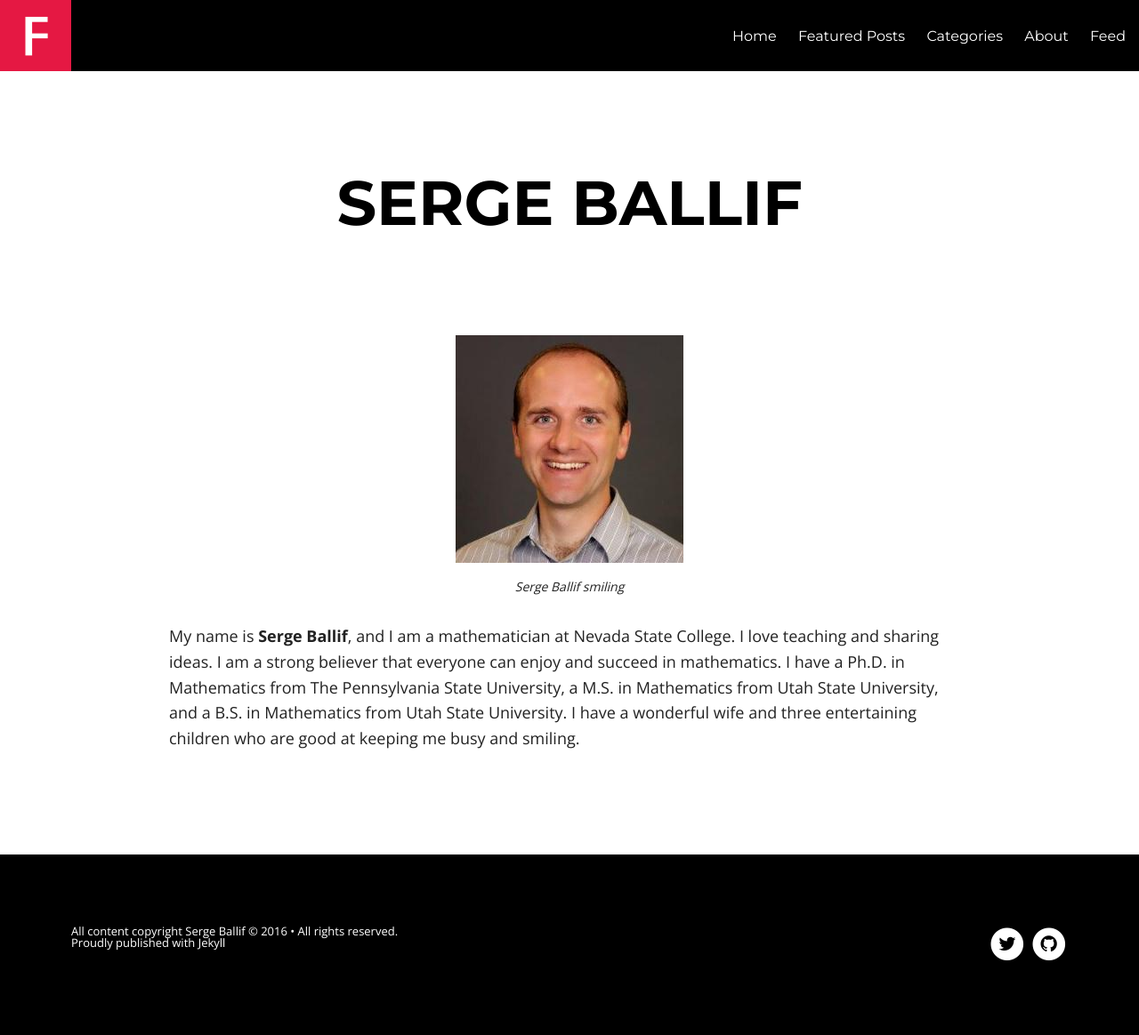
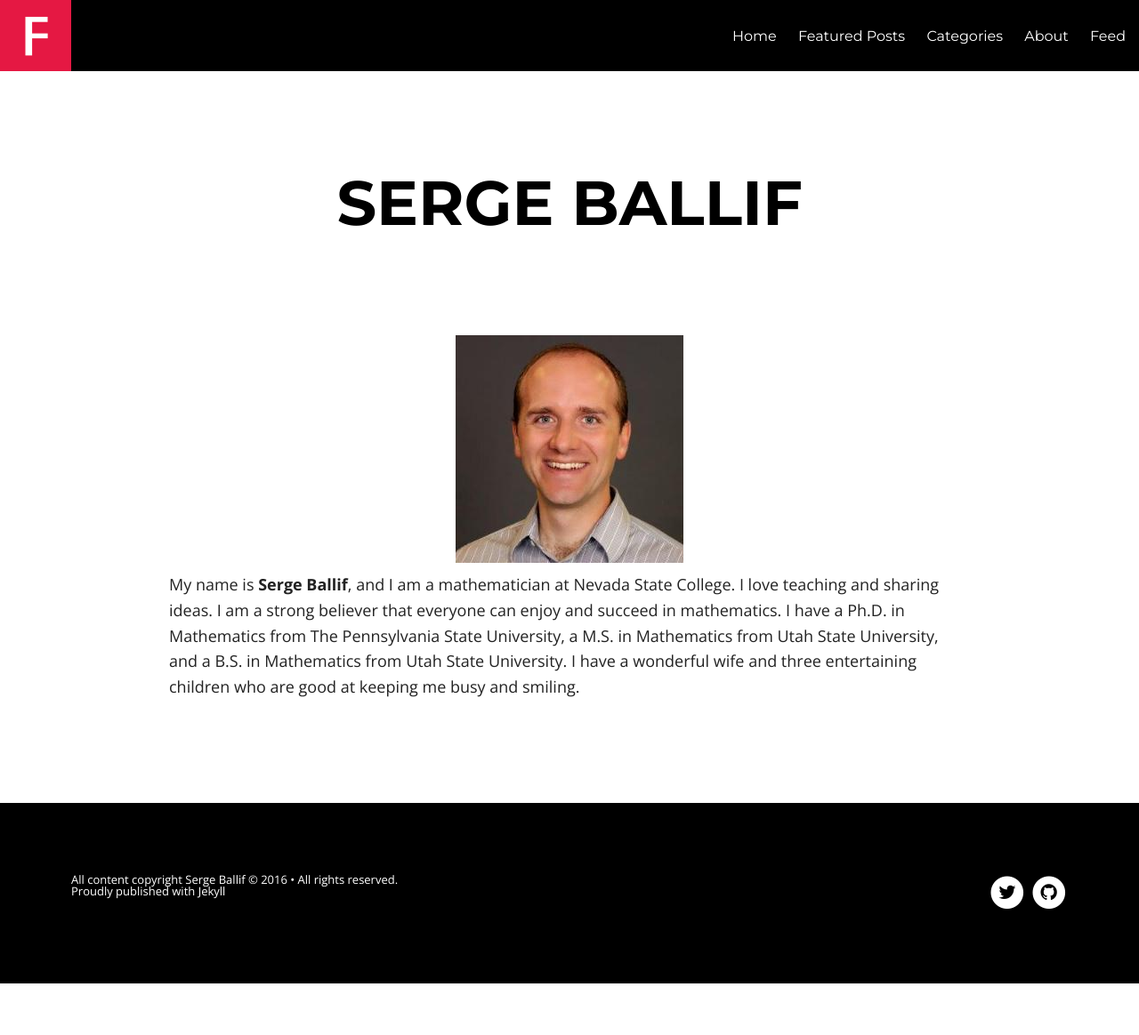
Before and after one commit to sergeballif/sergeballif.github.io, a Jekyll site: the page built from about.md, in a window 1280 px wide. Shown: the whole page at 89% size. Built offline with Jekyll 4.4.1, drawn with Linux system fonts in a browser that asks for light colours; nearby versions of some CDN libraries; after the commit the page ends 1106 px from its top, so only the background shows below that.

Commit message:
Update about.md

```diff
--- a/about.md
+++ b/about.md
@@ -13,7 +13,6 @@ published: true
 ---
 <figure>
   <img src="{{ site.url }}/images/SergeBallif.jpg" alt="Serge Ballif">
-  <figcaption>Serge Ballif smiling</figcaption>
 </figure>
 
 {% assign total_words = 0 %}
```
